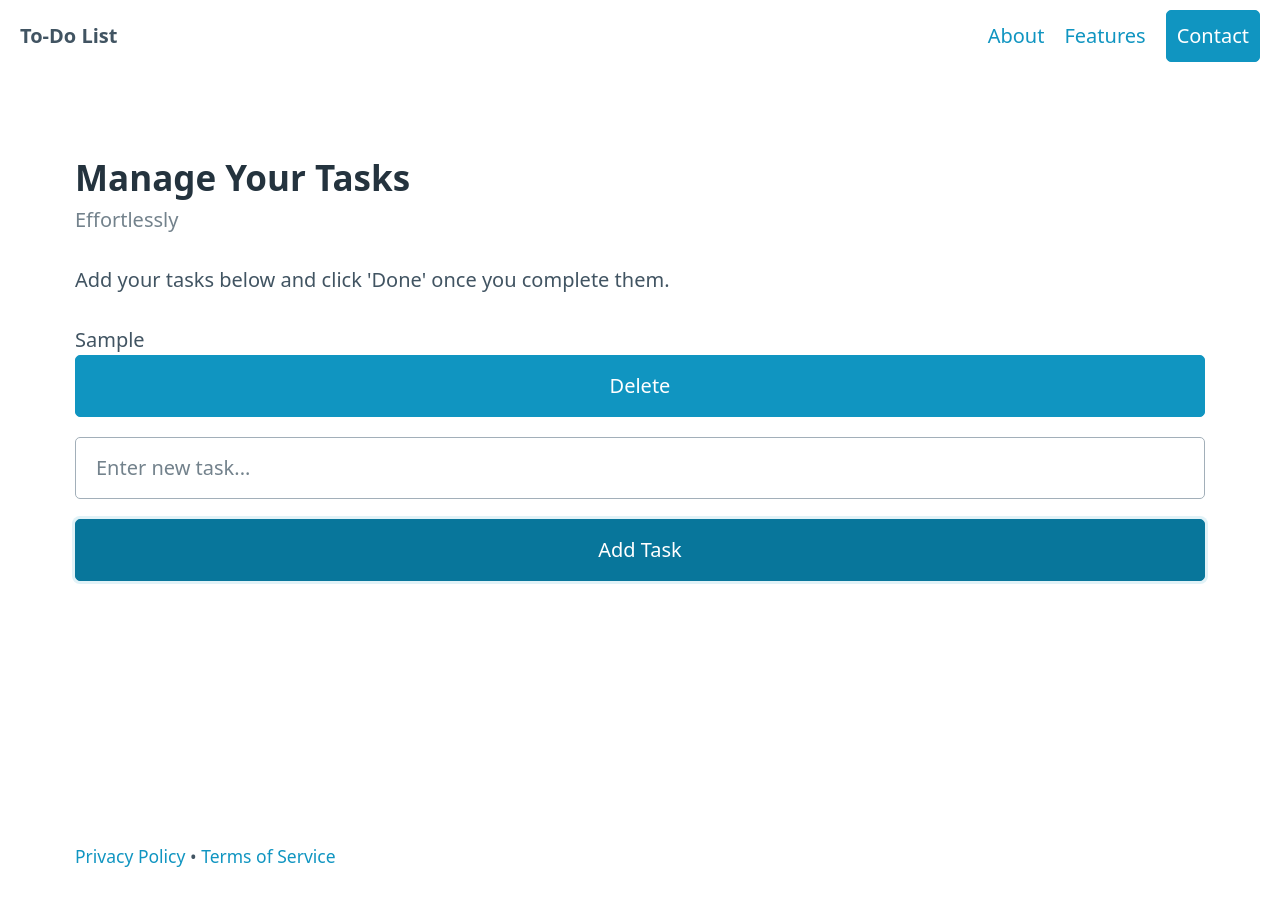
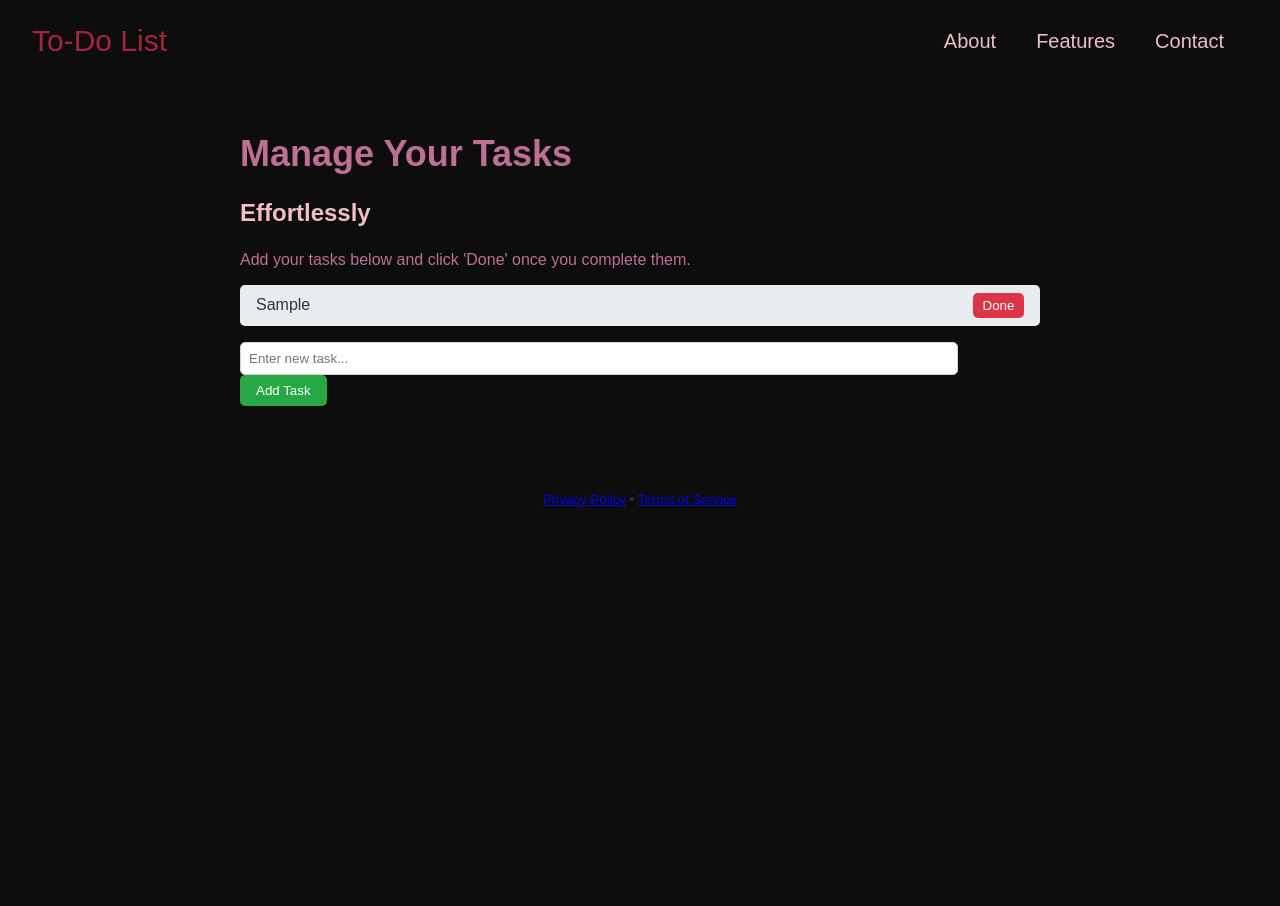
Before and after one commit to Ritvik2205/ToDoListApp, a plain HTML site: page index.html in a window 1280 px wide. Both pictures are taken after typing "Sample" into the empty fields and a click on the button "Add Task". After the commit the page ends 800 px from the top, so only its background shows below. Drawn offline with nearby package versions, Linux system fonts and the light colour scheme.

Commit message:
change theme

```diff
--- a/index.html
+++ b/index.html
@@ -3,32 +3,28 @@
 <head>
     <meta charset="UTF-8">
     <meta name="viewport" content="width=device-width, initial-scale=1">
-    <link rel="stylesheet" href="https://cdn.jsdelivr.net/npm/@picocss/pico@1/css/pico.min.css">
     <link rel="stylesheet" href="styles.css">
+    <script src="https://code.jquery.com/jquery-3.6.0.min.js" defer></script>
+    <script src="./main.js" type="text/javascript" defer></script>
     <title>To-Do List App</title>
-    <style>
-
-    </style>
 </head>
 <body>
-    <nav class="container-fluid">
-        <ul>
-            <li><strong>To-Do List</strong></li>
-        </ul>
+    <nav>
+        <div>To-Do List</div>
         <ul>
             <li><a href="#">About</a></li>
             <li><a href="#">Features</a></li>
-            <li><a href="#" role="button">Contact</a></li>
+            <li><a href="#">Contact</a></li>
         </ul>
     </nav>
     <main class="container">
         <div class="grid">
             <section>
-                <hgroup>
+                <div class="headings">
                     <h2>Manage Your Tasks</h2>
                     <h3>Effortlessly</h3>
-                </hgroup>
-                <p>Add your tasks below and click 'Done' once you complete them.</p>
+                    <p>Add your tasks below and click 'Done' once you complete them.</p>
+                </div>
                 <div id="todo-list"></div>
                 <input type="text" id="new-task" placeholder="Enter new task..." />
                 <button id="add-task">Add Task</button>
@@ -38,22 +34,6 @@
     <footer class="container">
         <small><a href="#">Privacy Policy</a> • <a href="#">Terms of Service</a></small>
     </footer>
-    <script src="https://code.jquery.com/jquery-3.6.0.min.js"></script>
-    <script>
-        $(document).ready(function() {
-            $('#add-task').click(function() {
-                var task = $('#new-task').val().trim();
-                if(task !== '') {
-                    var listItem = $('<div class="todo-item"></div>').text(task);
-                    var deleteButton = $('<button>Delete</button>').click(function() {
-                        $(this).parent().remove();
-                    });
-                    listItem.append(deleteButton);
-                    $('#todo-list').append(listItem);
-                    $('#new-task').val('');
-                }
-            });
-        });
-    </script>
+
 </body>
 </html>
--- a/styles.css
+++ b/styles.css
@@ -0,0 +1,106 @@
+body {
+    font-family: Arial, sans-serif;
+    background: #0D0D0D;
+    margin: 0;
+    padding: 0;
+    color: #333;
+}
+nav {
+    color: #ffffff;
+    padding: 0.5rem 1rem;
+    display: flex;
+    justify-content: space-between;
+    align-items: center;
+}
+
+nav div {
+    font-size: 30px;
+    color: #A6243C;
+    margin-top: 1rem;
+    margin-left: 1rem;
+}
+
+nav ul {
+    list-style: none;
+    padding: 0;
+    margin: 0;
+    display: flex;
+}
+nav ul li {
+    margin-top: 1rem;
+    margin-right: 2.5rem;
+}
+nav ul li a {
+    color: #F2BDC7;
+    font-size: 20px;
+    text-decoration: none;
+    transition: .3s;
+}
+
+nav ul li a:hover {
+    color: #af557f;
+}
+
+.container {
+    max-width: 800px;
+    margin: 20px auto;
+    padding: 2rem;
+    border-radius: 5px;
+}
+
+.headings {
+    color: #BF6F94;
+}
+
+.headings h2 {
+    font-size: 36px;
+    margin: 15px 0 0;
+}
+
+.headings h3 {
+    color: #F2BDC7;
+    font-size: 24px;
+}
+
+.todo-item {
+    background: #e9ecef;
+    border-radius: 5px;
+    margin-bottom: 1rem;
+    padding: 0.5rem 1rem;
+    display: flex;
+    justify-content: space-between;
+    align-items: center;
+}
+.todo-item button {
+    border: none;
+    background: #dc3545;
+    color: white;
+    padding: 0.3rem 0.6rem;
+    border-radius: 5px;
+    cursor: pointer;
+}
+.todo-item button:hover {
+    background: #bd2130;
+}
+input[type="text"] {
+    padding: 0.5rem;
+    margin-right: 1rem;
+    width: calc(100% - 100px);
+    border-radius: 5px;
+    border: 1px solid #ced4da;
+}
+button#add-task {
+    border: none;
+    background: #28a745;
+    color: white;
+    padding: 0.5rem 1rem;
+    border-radius: 5px;
+    cursor: pointer;
+}
+button#add-task:hover {
+    background: #218838;
+}
+footer {
+    text-align: center;
+    margin-top: 2rem;
+}
```
